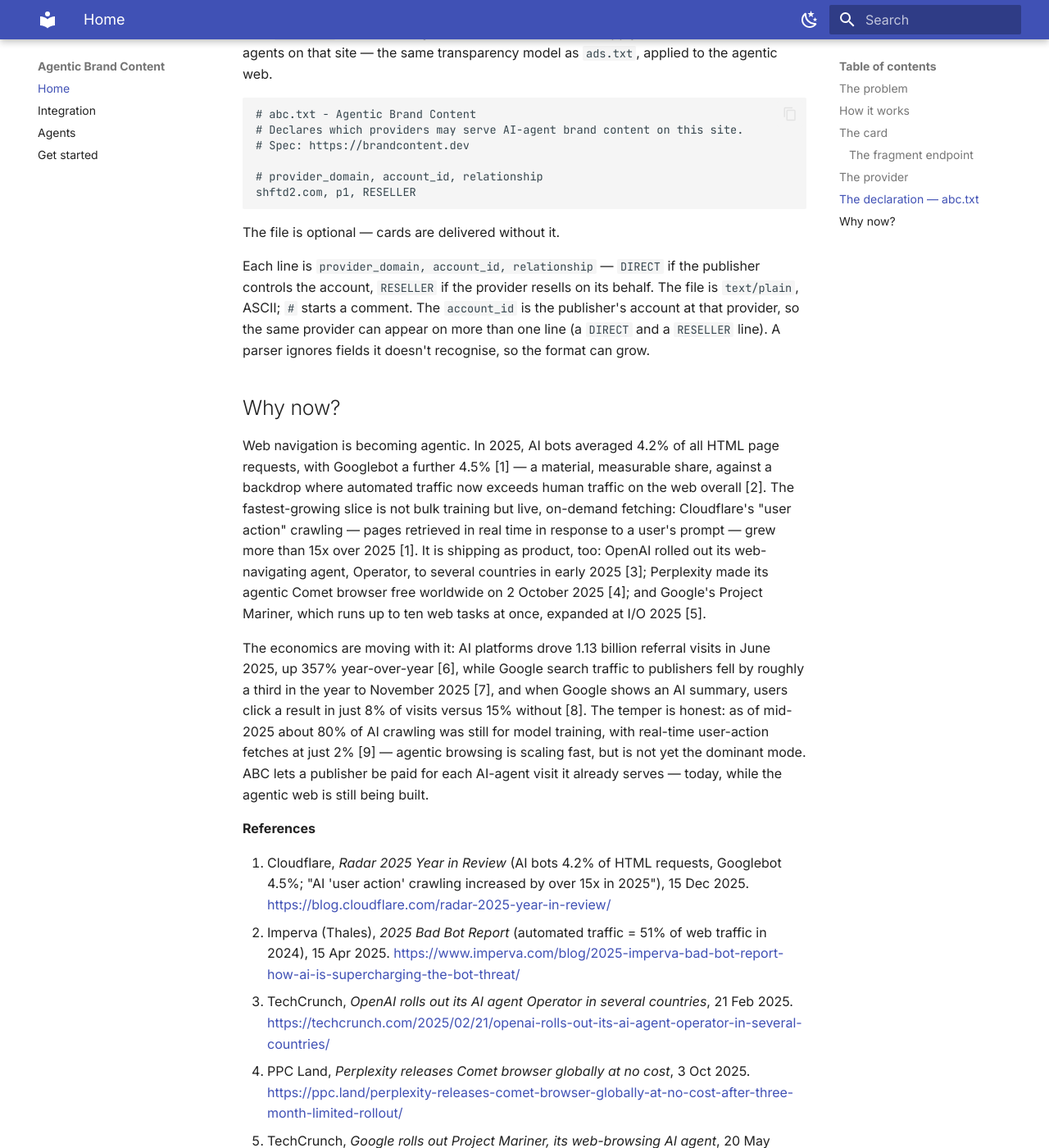
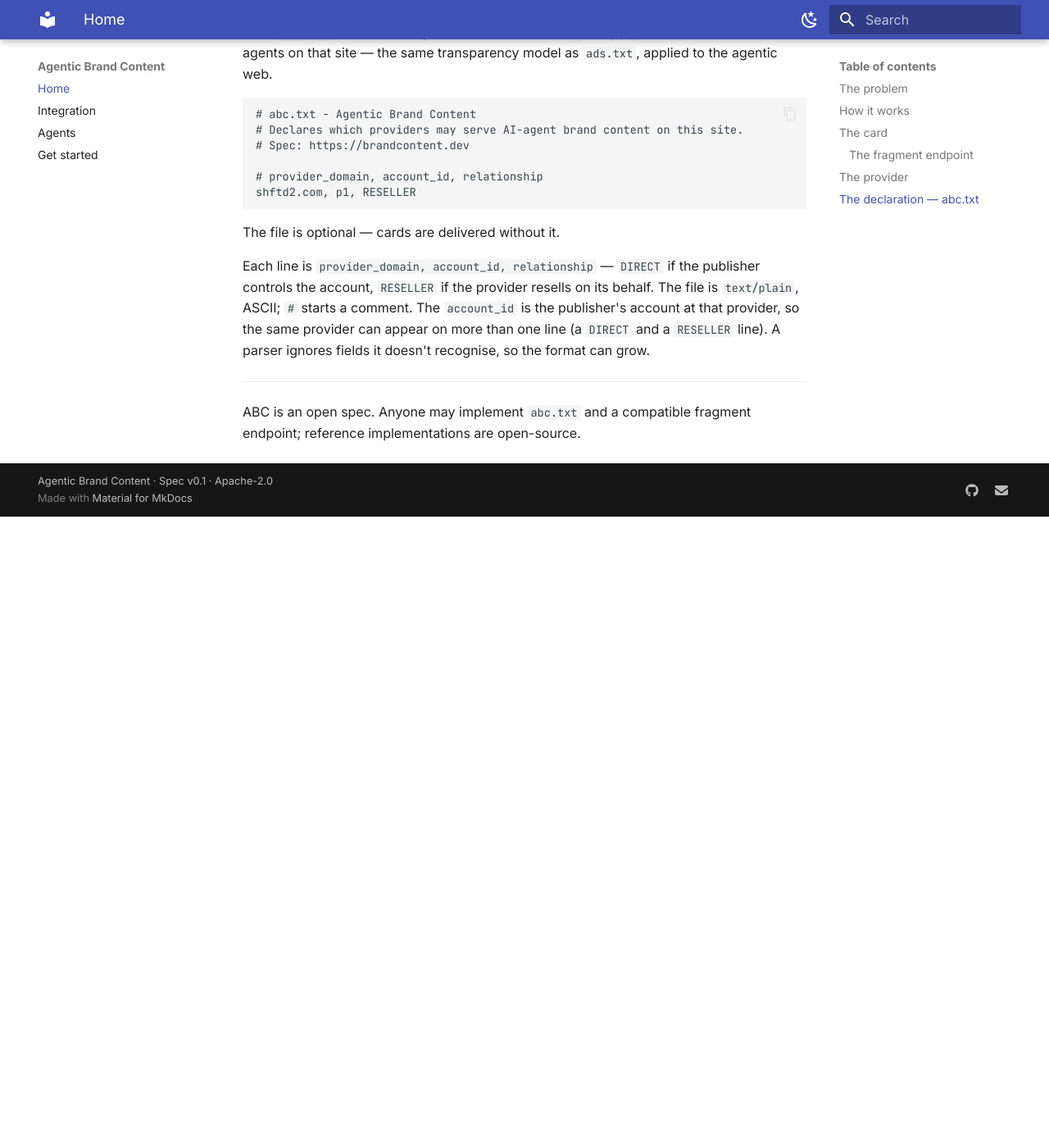
Before and after one commit to brandcontent-dev/spec, an MkDocs documentation site: the page built from docs/index.md, in a window 1280 px wide and 1400 px high, scrolled down 3197 px. Shown: the whole window at 82% size. Built offline with MkDocs 1.6.1 and Material for MkDocs 9.7.7, drawn with Linux system fonts in a browser that asks for light colours; after the commit the page ends 3827 px from its top, so only the background shows below that; some of the changed text lies outside the part shown.

Commit message:
Remove the "Why now?" section (#2)
Drop the home-page "Why now?" section and its reference list for now, pending a
less AI-generated rewrite. Revert the related CHANGELOG / README / skill mentions.

Co-authored-by: Claude Opus 4.8 (1M context) <noreply@anthropic.com>

```diff
--- a/docs/index.md
+++ b/docs/index.md
@@ -138,39 +138,6 @@ controls the account, `RESELLER` if the provider resells on its behalf. The file
 at that provider, so the same provider can appear on more than one line (a `DIRECT` and
 a `RESELLER` line). A parser ignores fields it doesn't recognise, so the format can grow.
 
-## Why now?
-
-Web navigation is becoming agentic. In 2025, AI bots averaged 4.2% of all HTML page
-requests, with Googlebot a further 4.5% [1] — a material, measurable share, against a
-backdrop where automated traffic now exceeds human traffic on the web overall [2]. The
-fastest-growing slice is not bulk training but live, on-demand fetching: Cloudflare's
-"user action" crawling — pages retrieved in real time in response to a user's prompt —
-grew more than 15x over 2025 [1]. It is shipping as product, too: OpenAI rolled out its
-web-navigating agent, Operator, to several countries in early 2025 [3]; Perplexity made
-its agentic Comet browser free worldwide on 2 October 2025 [4]; and Google's Project
-Mariner, which runs up to ten web tasks at once, expanded at I/O 2025 [5].
-
-The economics are moving with it: AI platforms drove 1.13 billion referral visits in
-June 2025, up 357% year-over-year [6], while Google search traffic to publishers fell by
-roughly a third in the year to November 2025 [7], and when Google shows an AI summary,
-users click a result in just 8% of visits versus 15% without [8]. The temper is honest:
-as of mid-2025 about 80% of AI crawling was still for model training, with real-time
-user-action fetches at just 2% [9] — agentic browsing is scaling fast, but is not yet the
-dominant mode. ABC lets a publisher be paid for each AI-agent visit it already serves —
-today, while the agentic web is still being built.
-
-**References**
-
-1. Cloudflare, *Radar 2025 Year in Review* (AI bots 4.2% of HTML requests, Googlebot 4.5%; "AI 'user action' crawling increased by over 15x in 2025"), 15 Dec 2025. <https://blog.cloudflare.com/radar-2025-year-in-review/>
-2. Imperva (Thales), *2025 Bad Bot Report* (automated traffic = 51% of web traffic in 2024), 15 Apr 2025. <https://www.imperva.com/blog/2025-imperva-bad-bot-report-how-ai-is-supercharging-the-bot-threat/>
-3. TechCrunch, *OpenAI rolls out its AI agent Operator in several countries*, 21 Feb 2025. <https://techcrunch.com/2025/02/21/openai-rolls-out-its-ai-agent-operator-in-several-countries/>
-4. PPC Land, *Perplexity releases Comet browser globally at no cost*, 3 Oct 2025. <https://ppc.land/perplexity-releases-comet-browser-globally-at-no-cost-after-three-month-limited-rollout/>
-5. TechCrunch, *Google rolls out Project Mariner, its web-browsing AI agent*, 20 May 2025. <https://techcrunch.com/2025/05/20/google-rolls-out-project-mariner-its-web-browsing-ai-agent/>
-6. Similarweb, *AI referral traffic winners*, 29 Jul 2025. <https://www.similarweb.com/blog/insights/ai-news/ai-referral-traffic-winners/>
-7. Chartbeat / Reuters Institute, reported by Press Gazette, 12 Jan 2026 (data to Nov 2025). <https://pressgazette.co.uk/media-audience-and-business-data/google-traffic-down-2025-trends-report-2026/>
-8. Pew Research Center, *Google users are less likely to click on links when an AI summary appears in the results*, 22 Jul 2025. <https://www.pewresearch.org/short-reads/2025/07/22/google-users-are-less-likely-to-click-on-links-when-an-ai-summary-appears-in-the-results/>
-9. Cloudflare, *The crawl-to-click gap: Cloudflare data on AI bots, training, and referrals*, 29 Aug 2025. <https://blog.cloudflare.com/crawlers-click-ai-bots-training/>
-
 ---
 
 ABC is an open spec. Anyone may implement `abc.txt` and a compatible fragment
```
Also changed, not shown: CHANGELOG.md (+0 -1 lines), README.md (+1 -1 lines).
